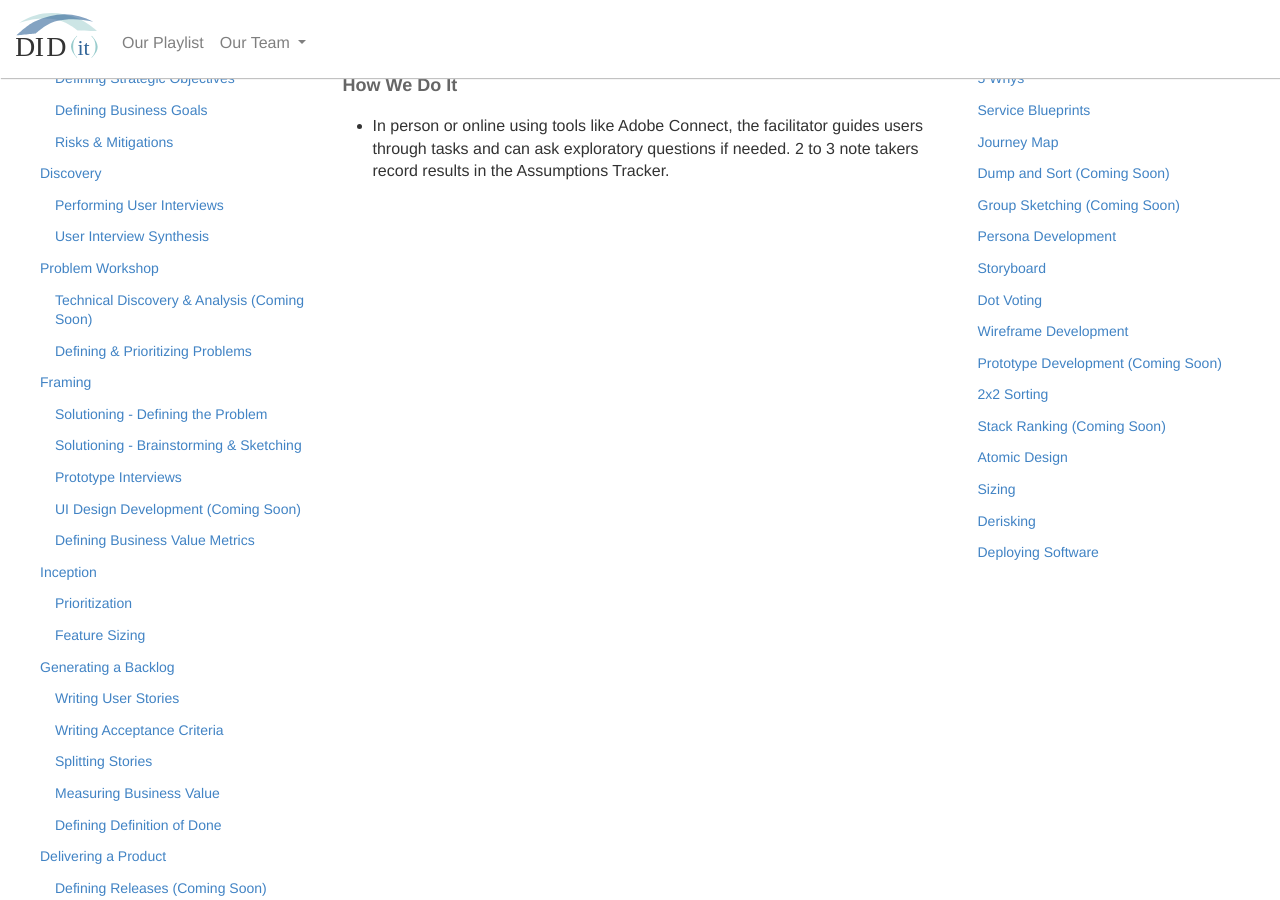
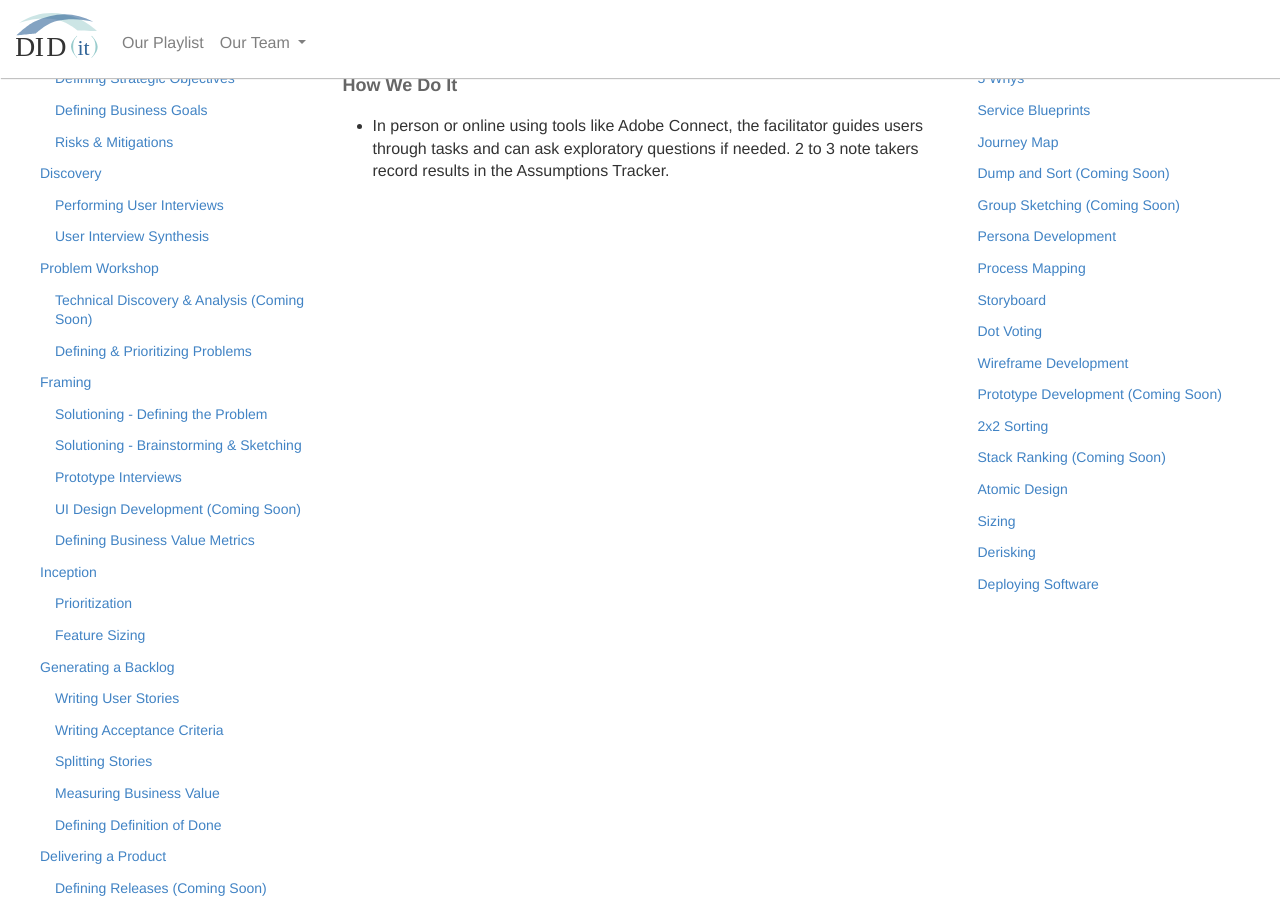
Before and after one commit to KnightPointSystems/kps_playbook, a Jekyll site: the page built from user-testing.md, in a window 1280 px wide and 900 px high, scrolled down 396 px. Built offline with Jekyll 4.4.1, drawn with Linux system fonts in a browser that asks for light colours; nearby versions of some CDN libraries.

Commit message:
Update design-plays.html

```diff
--- a/_includes/design-plays.html
+++ b/_includes/design-plays.html
@@ -12,6 +12,7 @@
      <li><a href="{{ site.baseurl }}/dump-sort">Dump and Sort (Coming Soon)</a></li>
      <li><a href="{{ site.baseurl }}/group-sketching">Group Sketching (Coming Soon)</a></li>
      <li><a href="{{ site.baseurl }}/persona-development">Persona Development</a></li>
+     <li><a href="{{ site.baseurl }}/process-mapping">Process Mapping</a></li>
      <li><a href="{{ site.baseurl }}/storyboard">Storyboard</a></li>
      <li><a href="{{ site.baseurl }}/dot-voting">Dot Voting</a></li>
      <li><a href="{{ site.baseurl }}/wireframe-development">Wireframe Development</a></li>
```
